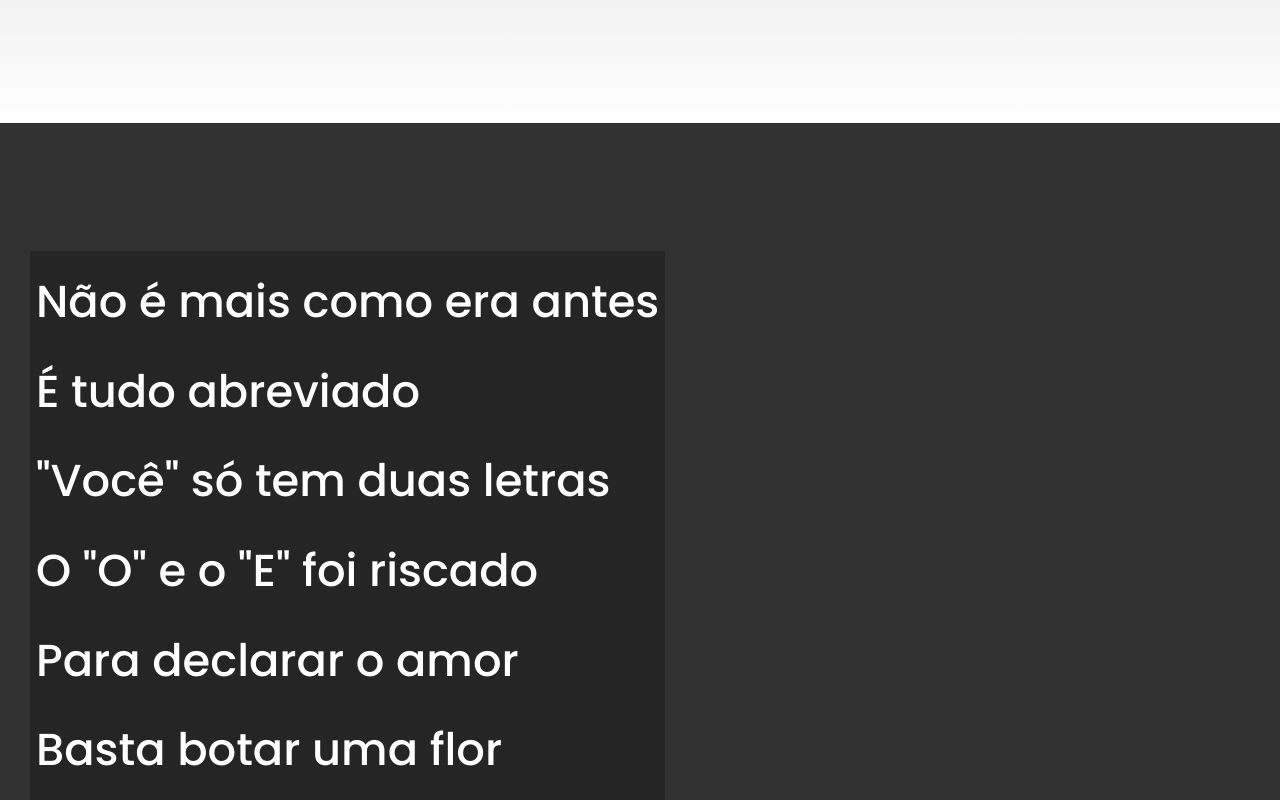
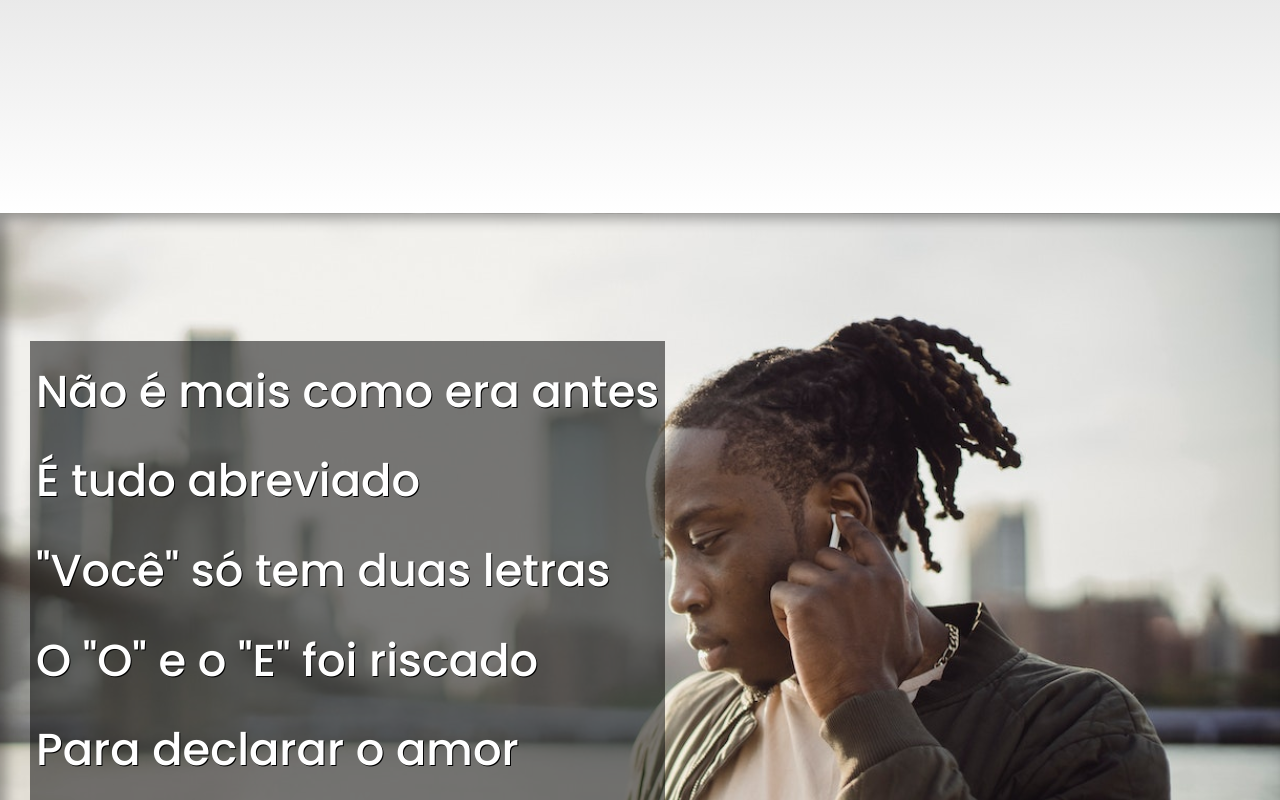
Before and after one commit to hiagoassuncaoDev/html-css, a plain HTML site: page Desafios/D012/index.html in a window 1280 px wide. Shown: the part 1020-1820 px from the top of the page. Drawn offline with Linux system fonts and the light colour scheme.

Commit message:
Conclusão do desafio 12

```diff
--- a/Desafios/D012/estilo/style.css
+++ b/Desafios/D012/estilo/style.css
@@ -59,6 +59,10 @@ section {
     font-size: 3.5vw;
 }
 
+section > p {
+    padding-bottom: 2em;
+}
+
 section.normal {
     background-image: linear-gradient(to top, white, #CECECE, #C4ABB0);
     color: black;
@@ -67,13 +71,26 @@ section.normal {
 section.imagem {
     background-color: rgb(49, 49, 49);
     color: white;
+    box-shadow: inset 6px 6px 13px 0px rgba(0, 0, 0, 0.338);
+    background-size: cover;
+    background-attachment: fixed;
 }
 
 section.imagem > p {
     display: inline-block;
     padding: 6px;
-    background-color: rgba(0, 0, 0, 0.252);
+    background-color: rgba(0, 0, 0, 0.514);
+    text-shadow: 1px 1px 0px black;
 
+}
+
+section#img01 {
+    background-image: url(../imagens/background003.jpg);
+    background-position: right center;
+}
+
+section#img02 {
+    background-image: url(../imagens/background002.jpg);
 }
 
 footer {
--- a/Desafios/D012/index.html
+++ b/Desafios/D012/index.html
@@ -26,7 +26,7 @@
     </section>
 
 
-    <section class="imagem">
+    <section class="imagem" id="img01">
         <p>
             Não é mais como era antes <br>
             É tudo abreviado <br>
@@ -61,7 +61,7 @@
     </section>
 
 
-    <section class="imagem">
+    <section class="imagem" id="img02">
         <p>
             Tenho saudade das cartas <br>
             Escritas com a própria mão <br>
```
Also changed, not shown: Desafios/D012/imagens/background003.jpg (added).
